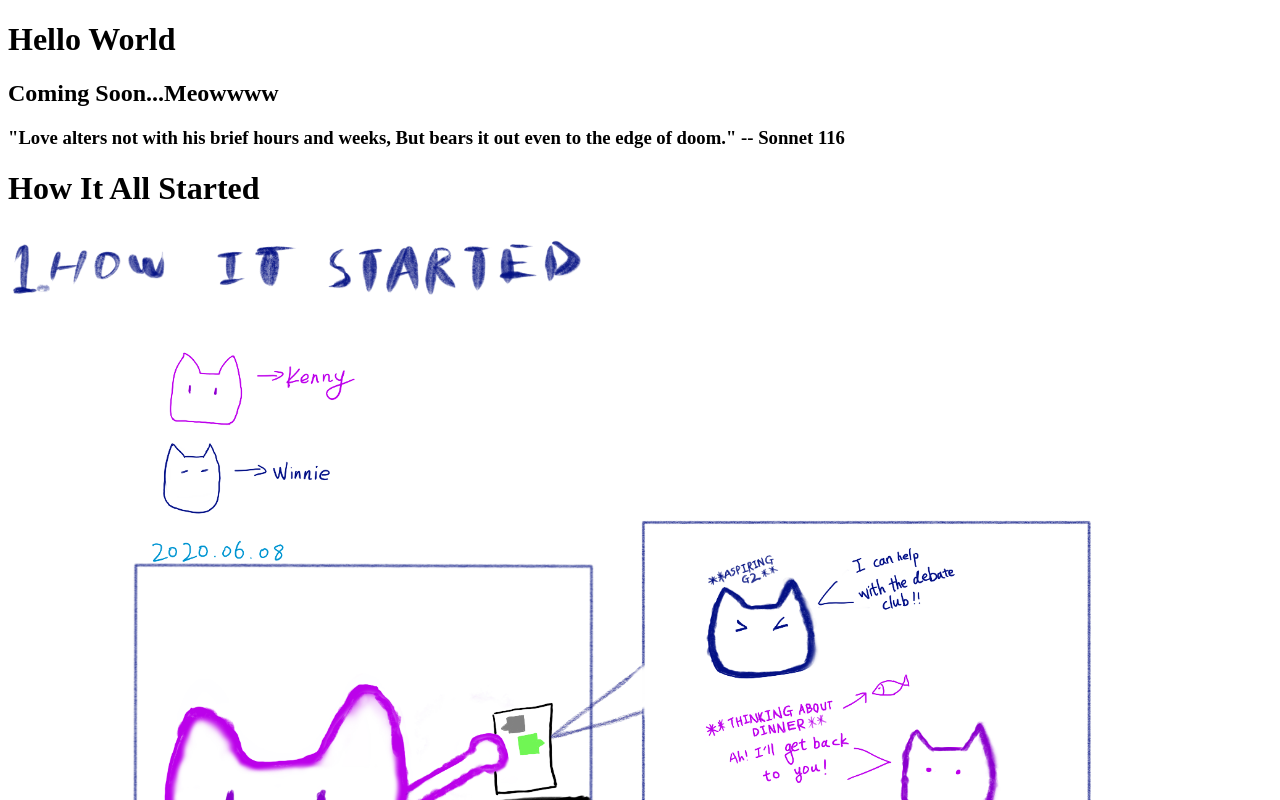
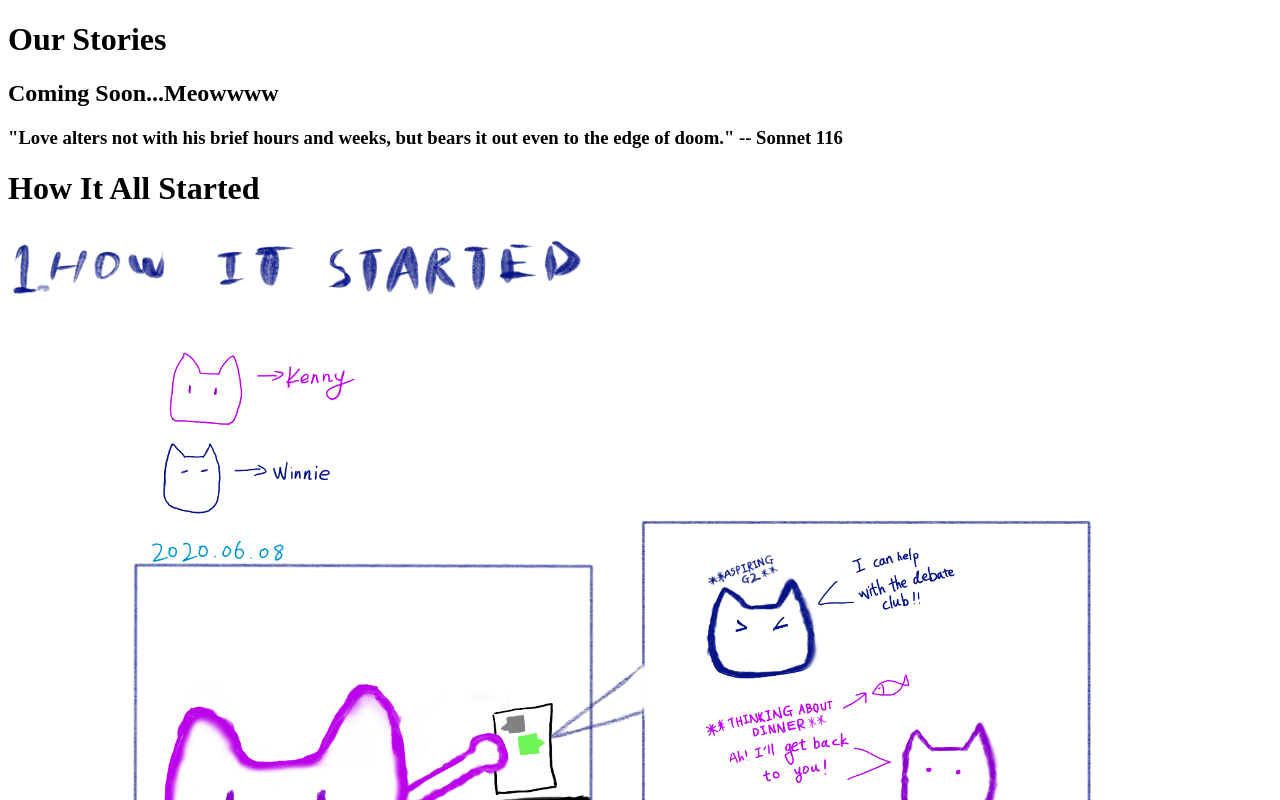
Before and after one commit to kenny-pan/wynnke-site, a plain HTML site: page index.html in a window 1280 px wide. Shown: the top 800 px of the page. Drawn offline with Linux system fonts and the light colour scheme.

Commit message:
Update index.html

```diff
--- a/index.html
+++ b/index.html
@@ -6,10 +6,10 @@
     <title>A Surprise!</title>
   </head>
   <body>
-    <h1>Hello World</h1>
+    <h1>Our Stories</h1>
     <h2>Coming Soon...Meowwww</h2>
     <h3>"Love alters not with his brief hours and weeks,
-But bears it out even to the edge of doom." -- Sonnet 116</h3>
+but bears it out even to the edge of doom." -- Sonnet 116</h3>
     <h1>How It All Started</h1>
     <img src="images/Cartoon1.PNG" alt="Cartoon1 - How It All Started" style="width: 100%; height: auto;">
   </body>
```
